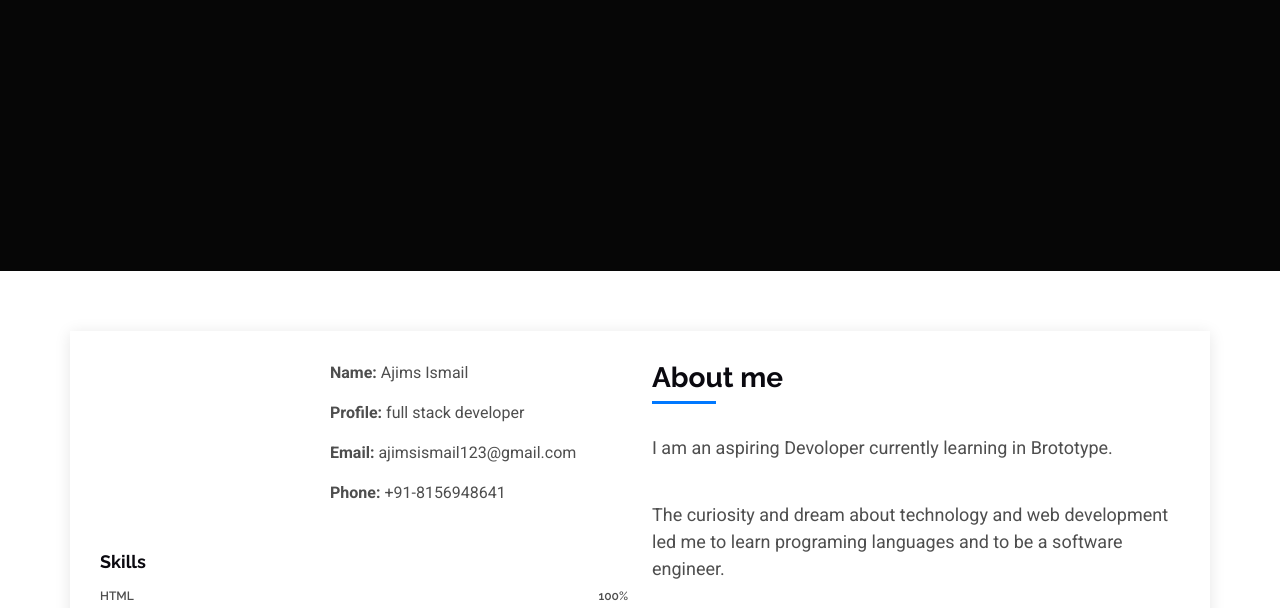
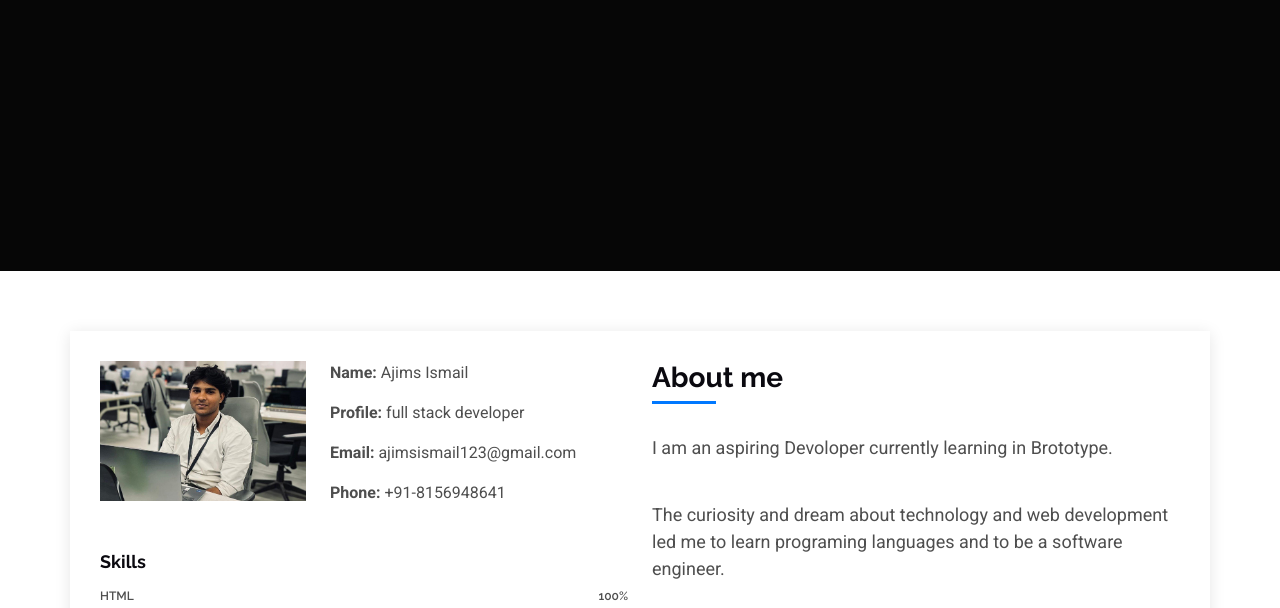
Before and after one commit to aji1ms/my-portfolio, a plain HTML site: page index.html in a window 1280 px wide. Shown: the part 530-1138 px from the top of the page. Drawn offline with nearby package versions, Linux system fonts and the light colour scheme.

Commit message:
index.html

```diff
--- a/index.html
+++ b/index.html
@@ -107,7 +107,7 @@
 
             <div class="row justify-content-between gy-4">
               <div class="col-lg-5">
-                <img src="/portifolio-web-main/portifolio-web-main/img.jpg" class="img-fluid" alt="">
+                <img src="img.jpg" class="img-fluid" alt="">
               </div>
               <div class="col-lg-7 about-info">
                 <p><strong>Name: </strong> <span>Ajims Ismail</span></p>
```
